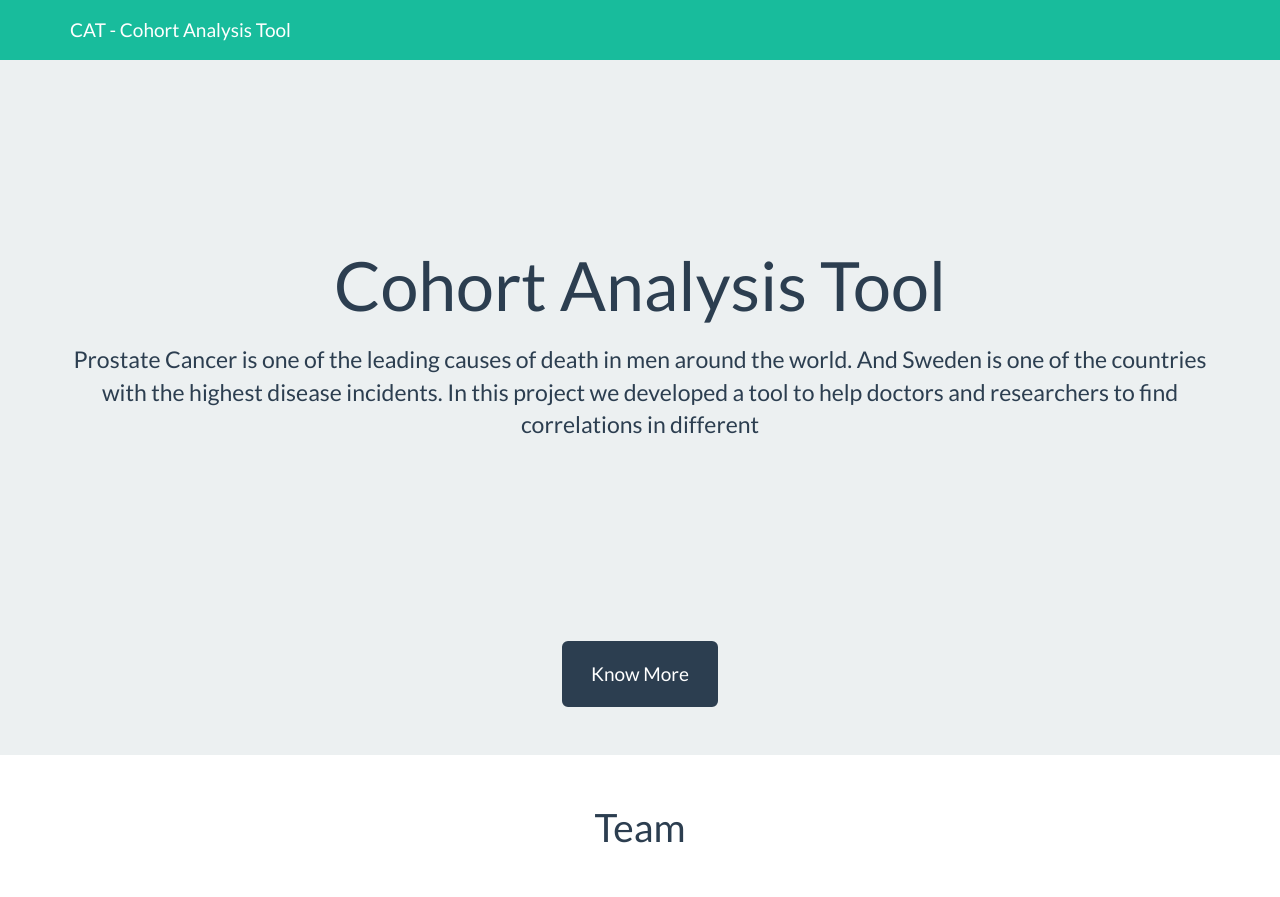
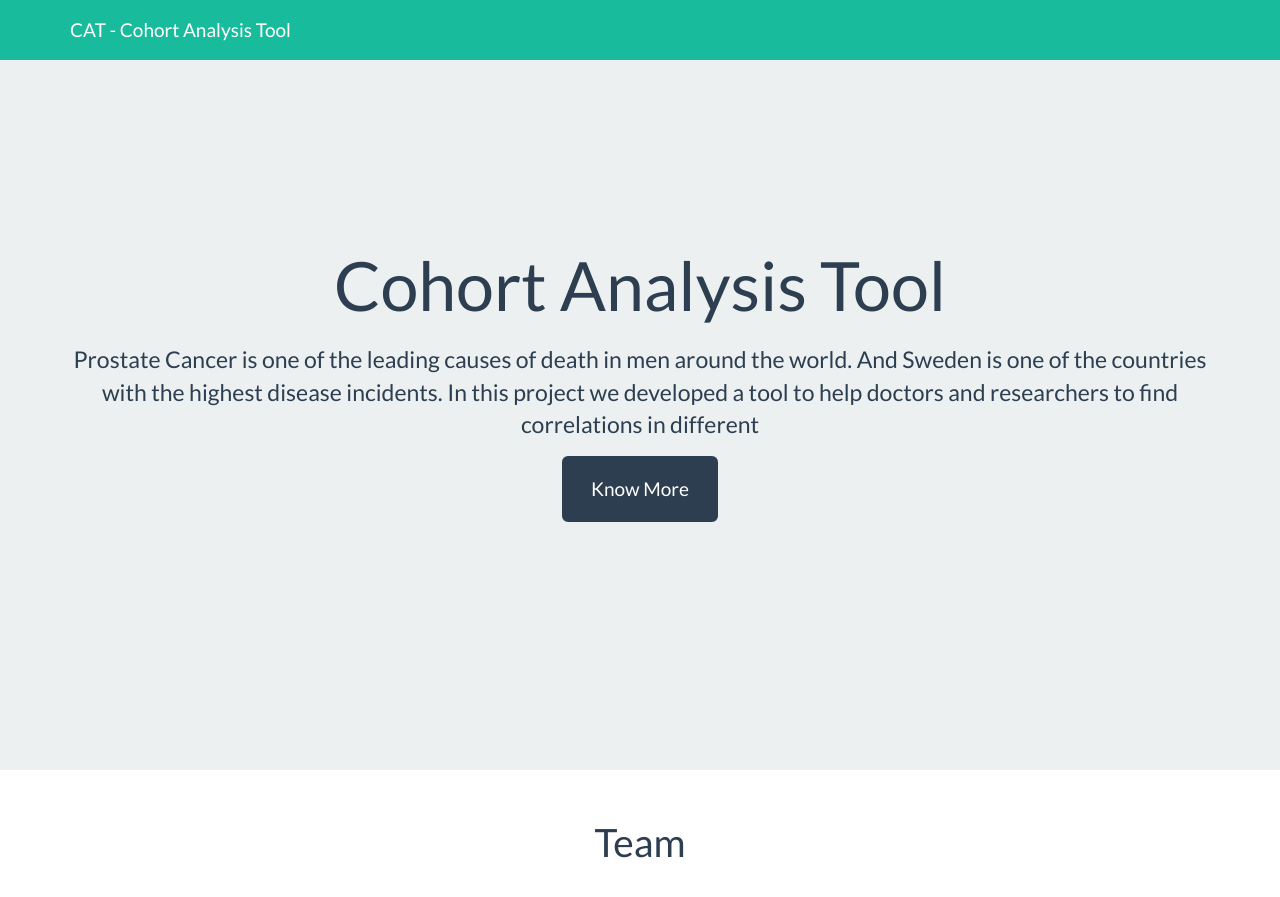
Before and after one commit to raghunayyar/savingprivatenuts, a Jekyll site: the page built from index.md, in a window 1280 px wide and 900 px high. Shown: the top 897 px of the window. Built offline with Jekyll 4.4.1, drawn with Linux system fonts in a browser that asks for light colours.

Commit message:
Corects padding

```diff
--- a/_layouts/home.html
+++ b/_layouts/home.html
@@ -6,12 +6,12 @@ layout: default
 <div class="jumbotron">
     <div class="container">
         <h1 class="text-center" style="margin-top: 200px;">Cohort Analysis Tool</h1>
-        <p class="text-center" style="margin-bottom: 200px; margin-top: 20px;">
+        <p class="text-center" style="margin-top: 20px;">
             Prostate Cancer is one of the leading causes of death in men around the world. And Sweden is one of the countries with the highest disease incidents.
             In this project we developed a tool to help doctors and researchers to find correlations in different
         </p>
         <div class="text-center">
-            <a href="https://vimeo.com/211194972" class="btn btn-primary btn-lg">Know More</a>
+            <a href="https://vimeo.com/211194972" style="margin-bottom: 200px;" class="btn btn-primary btn-lg">Know More</a>
         </div>
     </div>
 </div>
```
